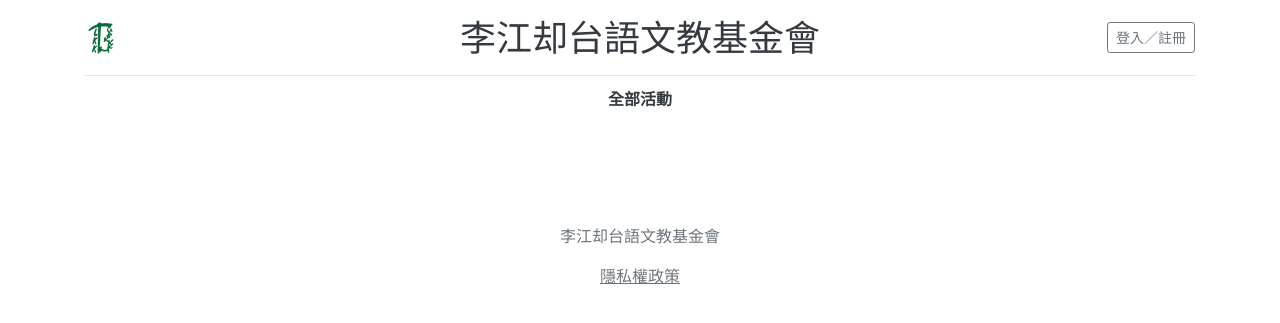
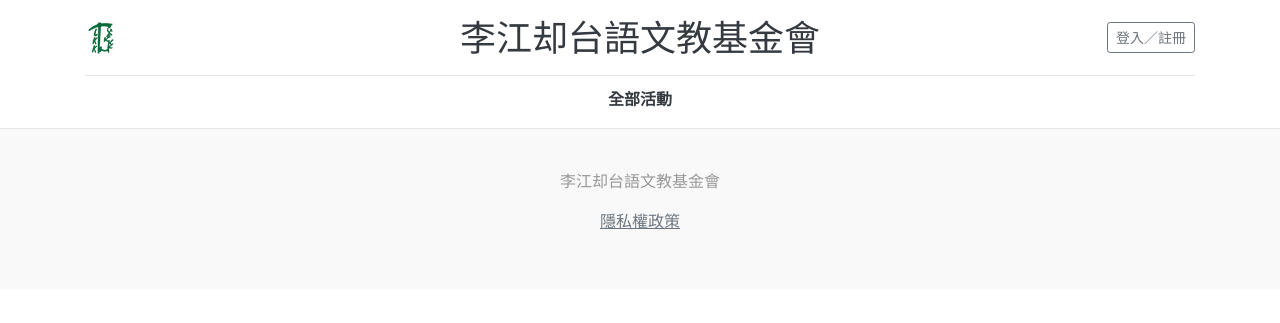
Before and after one commit to LKKTGB/lkkpomia, a Django app: page / in a window 1280 px wide. Shown: the top 323 px of the page. Run offline with Django 3.2, Linux system fonts and the light colour scheme; data that the repository does not hold is empty; some libraries are stand-ins or nearby versions.

Commit message:
Re-style footer

```diff
--- a/website/templates/page.html
+++ b/website/templates/page.html
@@ -45,7 +45,7 @@
 
 
     {% block footer %}{% endblock %}
-    <footer class="my-5 pt-5 text-center text-muted text-small">
+    <footer class="blog-footer">
         <div class="container">
             <p>李江却台語文教基金會</p>
             <ul class="list-inline">
```
